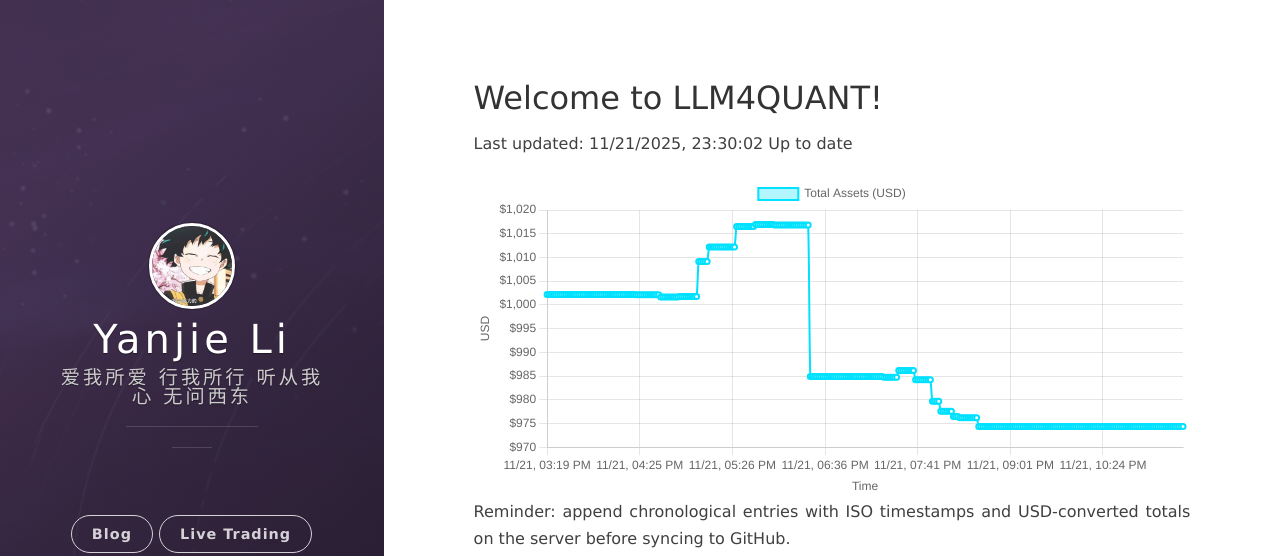
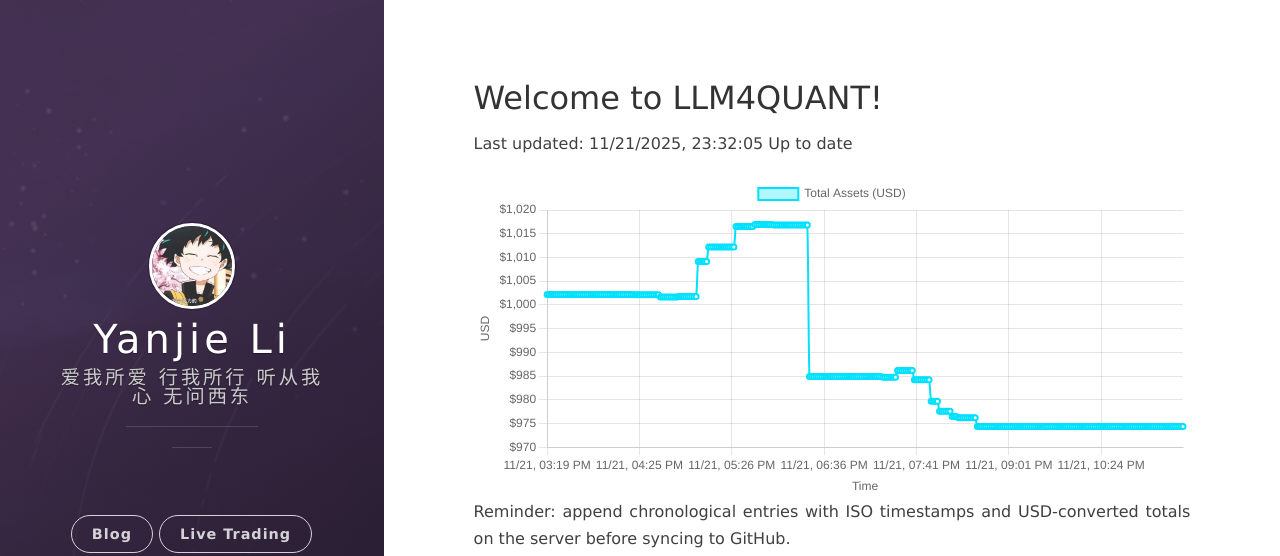
Before and after one commit to leeyegy/leeyegy.github.io, a Jekyll site: the page built from live-trading.html, in a window 1280 px wide. Shown: the top 556 px of the page. Built offline with Jekyll 4.4.1, drawn with Linux system fonts in a browser that asks for light colours; nearby versions of some CDN libraries.

Commit message:
AccountMonitor: update balance history 2025-11-22T07:32:05+08:00

```diff
--- a/assets/data/binance/balance-history.json
+++ b/assets/data/binance/balance-history.json
@@ -1,5 +1,5 @@
 {
-  "generatedAt": "2025-11-22T07:30:02+08:00",
+  "generatedAt": "2025-11-22T07:32:05+08:00",
   "asset": "total_usd_value",
   "history": [
     {
@@ -1213,6 +1213,10 @@
     {
       "timestamp": "2025-11-22T07:30:02+08:00",
       "totalUsd": 974.36593718
+    },
+    {
+      "timestamp": "2025-11-22T07:32:05+08:00",
+      "totalUsd": 974.36593718
     }
   ]
 }
```
